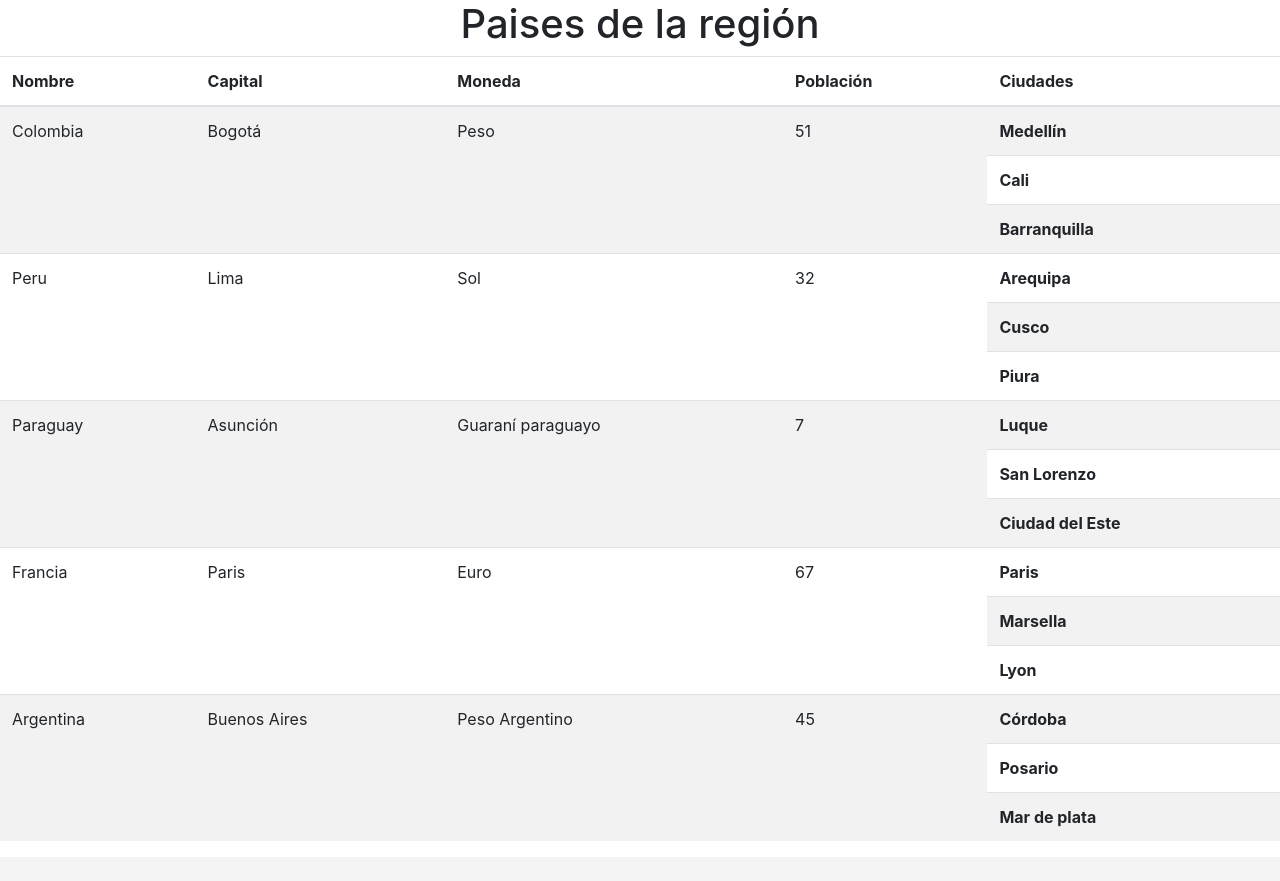
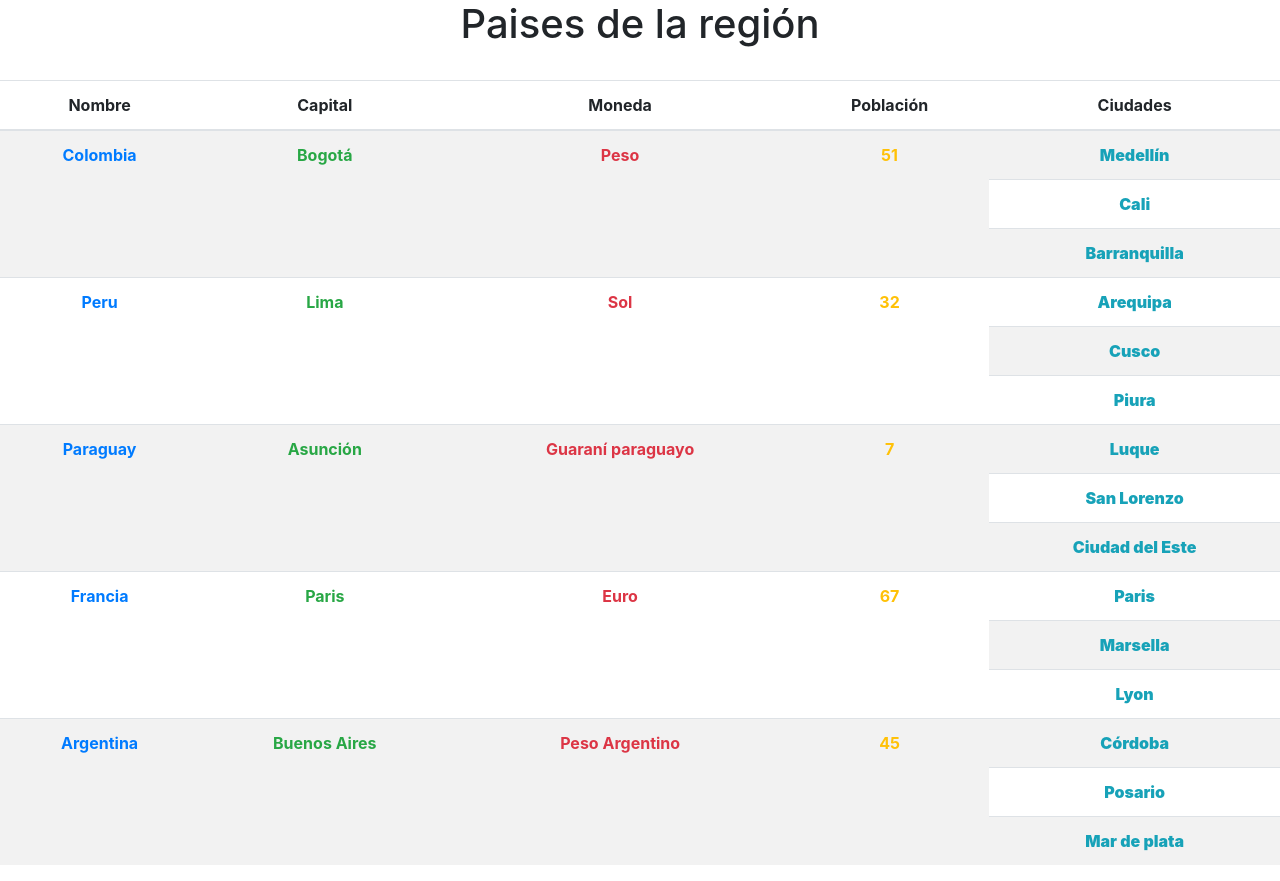
Before and after one commit to Johanx32/-LaTiendaPHP, a Laravel app: page /paises in a window 1280 px wide. Before the commit the page ends 827 px from the top, so only its background shows below. Run offline with Laravel 9, Linux system fonts and the light colour scheme.

Commit message:
evidencia_01

```diff
--- a/resources/views/paises.blade.php
+++ b/resources/views/paises.blade.php
@@ -8,16 +8,16 @@
     <title>Paises</title>
 </head>
 <body>
-    <h1><center>Paises de la región</center></h1>
+    <h1><center>Paises de la región</center></h1><br>
 
     <table class="table table-striped">
         <thead>
             <tr>
-                <th>Nombre</th>
-                <th>Capital</th>
-                <th>Moneda</th>
-                <th>Población</th>
-                <th>Ciudades</th>
+                <th><center>Nombre</center></th>
+                <th><center>Capital</center></th>
+                <th><center>Moneda</center></th>
+                <th><center>Población</center></th>
+                <th><center>Ciudades</center></th>
             </tr>
         </thead>
         <tbody>
@@ -25,25 +25,25 @@
 
                 <tr>
                     <td rowspan='{{ count($infopais ["ciudades"]) }}'>
-                        {{ $pais }}
+                       <b class="text-primary"><center>{{ $pais }}</center></b>
                     </td>
 
                     <td rowspan='{{ count($infopais ["ciudades"]) }}'>
-                        {{ $infopais["capital"] }}
+                       <b class="text-success"><center>{{ $infopais["capital"] }}</center></b>
                     </td>
 
                     <td rowspan='{{ count($infopais ["ciudades"]) }}'>
-                        {{ $infopais["moneda"] }}
+                       <b class="text-danger"><center>{{ $infopais["moneda"] }}</center></b>
                     </td>
 
                     <td rowspan='{{ count($infopais ["ciudades"]) }}'>
-                        {{ $infopais["población"] }}
+                       <b class="text-warning"><center>{{ $infopais["población"] }}</center></b>
                     </td>
 
                     @foreach($infopais["ciudades"] as $ciudad)
 
                         <th>
-                            {{ $ciudad }}
+                           <b class="text-info"><center>{{ $ciudad }}</center></b>
                         </th>
                     </tr>
                     @endforeach
```
